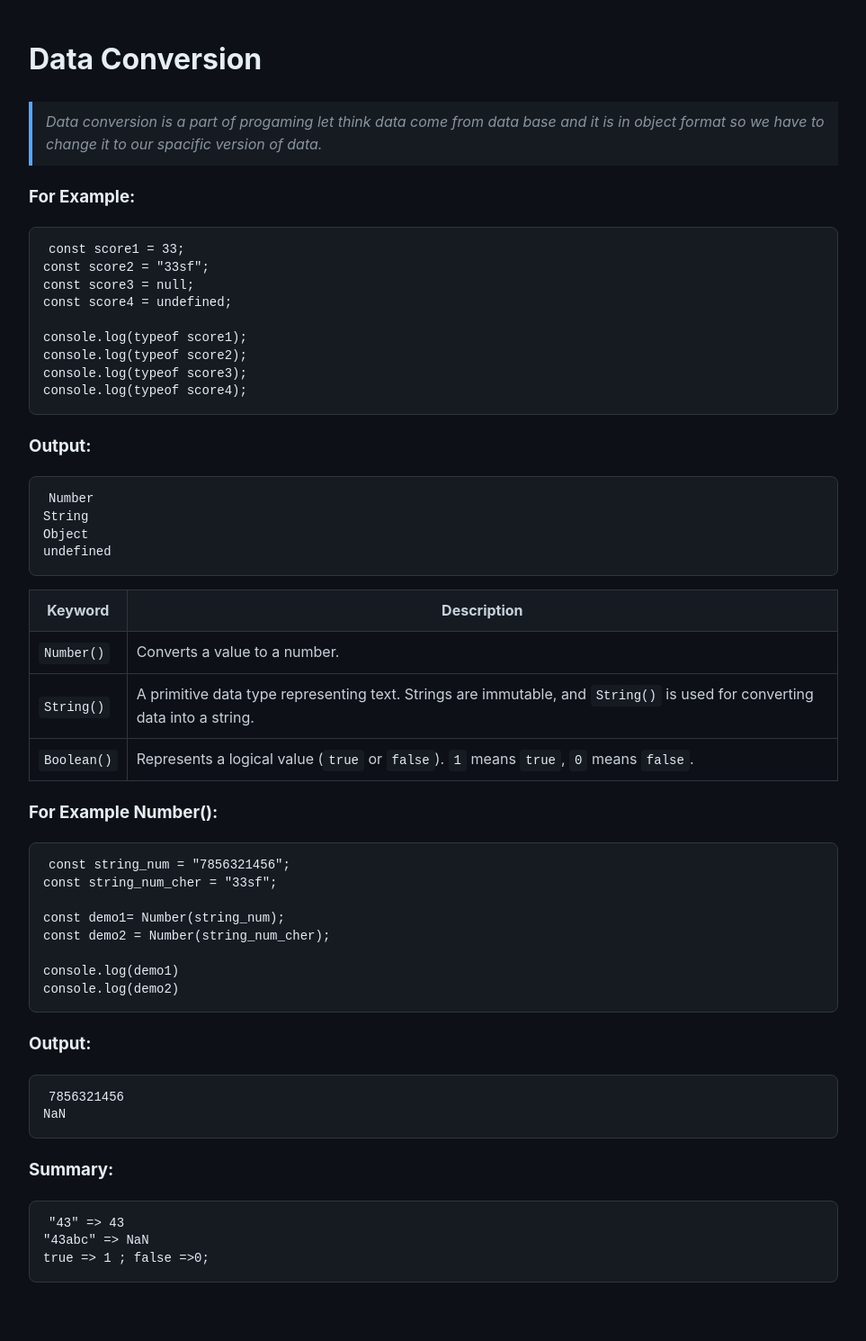
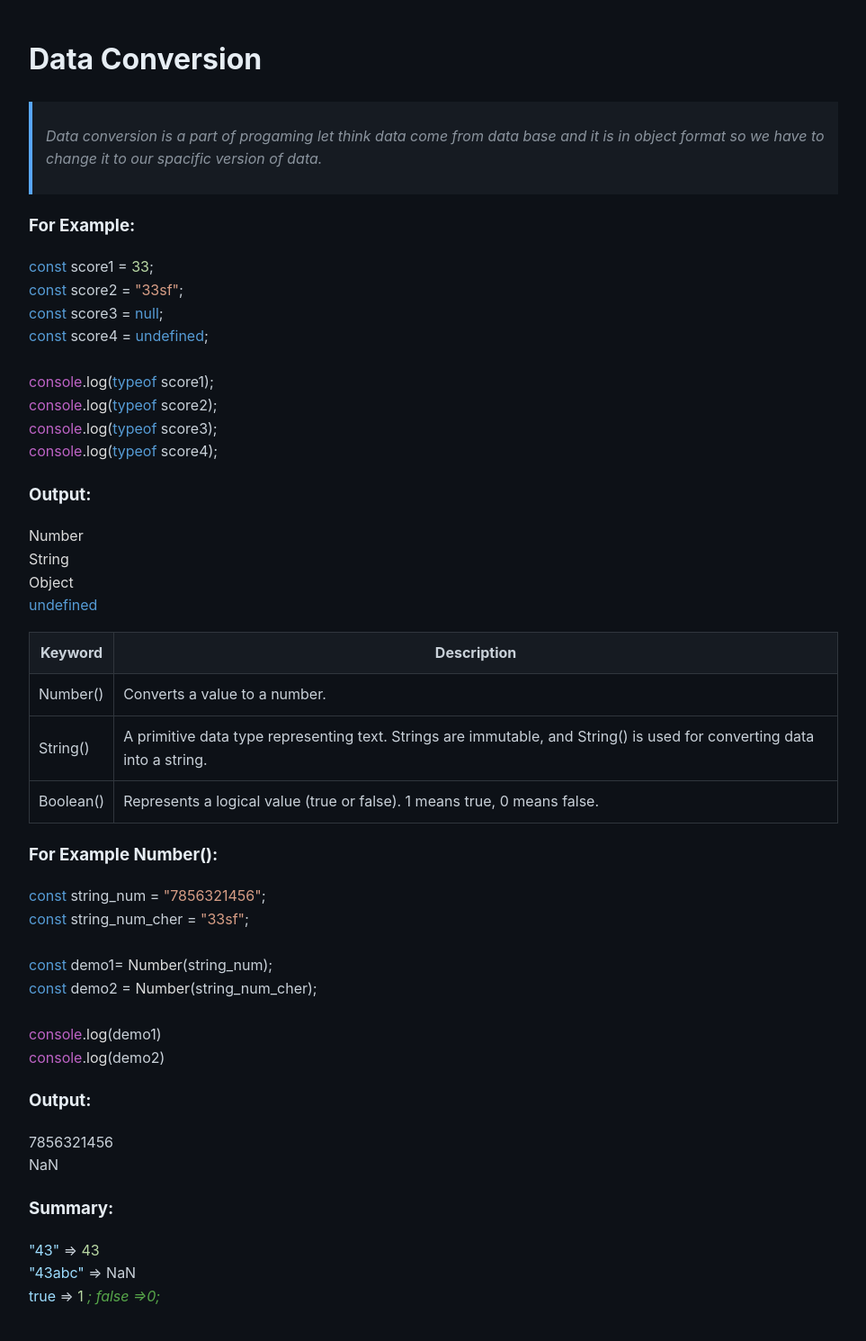
Before and after one commit to octaveweb/js, a Jekyll site: the page built from conversion.md, in a window 1280 px wide. Shown: the whole page at 90% size, without its empty margins (158-1121 px from the left). Built offline with Jekyll 4.4.1, drawn with Linux system fonts in a browser that asks for light colours; our own code applies the rules of GitHub Pages for plain Markdown files; before the commit the page ends 1459 px from its top, so only the background shows below that.

Commit message:
test-darkmode

```diff
--- a/_layouts/default.html
+++ b/_layouts/default.html
@@ -6,13 +6,19 @@
     <title>{{ page.title }}</title>
     <link rel="stylesheet" href="{{ site.baseurl }}/styles.css">
 
-    <!-- Syntax Highlighting -->
-    <link rel="stylesheet" href="https://cdnjs.cloudflare.com/ajax/libs/highlight.js/11.7.0/styles/github-dark.min.css">
+    <!-- Highlight.js -->
+    <link rel="stylesheet" href="https://cdnjs.cloudflare.com/ajax/libs/highlight.js/11.7.0/styles/vs2015.min.css">
     <script src="https://cdnjs.cloudflare.com/ajax/libs/highlight.js/11.7.0/highlight.min.js"></script>
+    <script src="https://cdnjs.cloudflare.com/ajax/libs/highlight.js/11.7.0/languages/javascript.min.js"></script>
+    <script>
+        document.addEventListener("DOMContentLoaded", () => {
+            document.querySelectorAll("pre code").forEach((block) => {
+                hljs.highlightElement(block);
+            });
+        });
+    </script>
 </head>
 <body>
-
-
 
     <main>
         {{ content }}
--- a/styles.css
+++ b/styles.css
@@ -1,4 +1,4 @@
-/* 🌙 Global Styles */
+/* 🌙 Global Dark Mode */
 body {
     background-color: #0d1117;
     color: #c9d1d9;
@@ -16,11 +16,6 @@ h1, h2, h3, h4, h5, h6 {
     margin-top: 20px;
 }
 
-/* 📜 Paragraphs */
-p {
-    margin-bottom: 15px;
-}
-
 /* 🔗 Links */
 a {
     color: #58a6ff;
@@ -31,26 +26,7 @@ a:hover {
     color: #1f6feb;
 }
 
-/* 🔲 Code Blocks */
-pre {
-    background: #161b22;
-    padding: 15px;
-    border-radius: 8px;
-    overflow-x: auto;
-    font-size: 14px;
-    line-height: 1.4;
-    border: 1px solid #30363d;
-}
-code {
-    background: #161b22;
-    color: #e6edf3;
-    padding: 4px 6px;
-    border-radius: 4px;
-    font-family: 'Courier New', monospace;
-    font-size: 14px;
-}
-
-/* 📌 Blockquotes */
+/* 📜 Blockquotes */
 blockquote {
     background: #161b22;
     border-left: 4px solid #58a6ff;
@@ -59,9 +35,6 @@ blockquote {
     color: #8b949e;
     font-style: italic;
 }
-blockquote p {
-    margin: 0;
-}
 
 /* 📋 Lists */
 ul, ol {
@@ -69,11 +42,6 @@ ul, ol {
 }
 li {
     margin-bottom: 5px;
-}
-
-/* ✅ Task List (GitHub Only) */
-input[type="checkbox"] {
-    accent-color: #58a6ff;
 }
 
 /* 📊 Tables */
@@ -101,29 +69,23 @@ hr {
     margin: 20px 0;
 }
 
-/* 🏷️ Footnotes */
-sup {
-    font-size: 12px;
-}
-
-/* 🎭 Collapsible Sections */
-details {
-    background: #161b22;
-    padding: 10px;
-    border-radius: 5px;
-    cursor: pointer;
-}
-summary {
-    font-weight: bold;
-    color: #58a6ff;
-}
-
-/* 🖥️ Responsive Design */
+/* 🖥️ Responsive */
 @media (max-width: 768px) {
     body {
         padding: 15px;
     }
-    pre {
-        font-size: 13px;
-    }
 }
+
+/* 🚨 Let GitHub Handle Code Styling - Remove Extra Styles */
+pre, code, .highlight {
+    background: none !important;
+    border: none !important;
+    color: inherit !important;
+    padding: 0 !important;
+    font-family: inherit !important;
+}
+
+/* 🛑 Remove Box Shadows & Borders for Code */
+pre {
+    box-shadow: none !important;
+}
```
